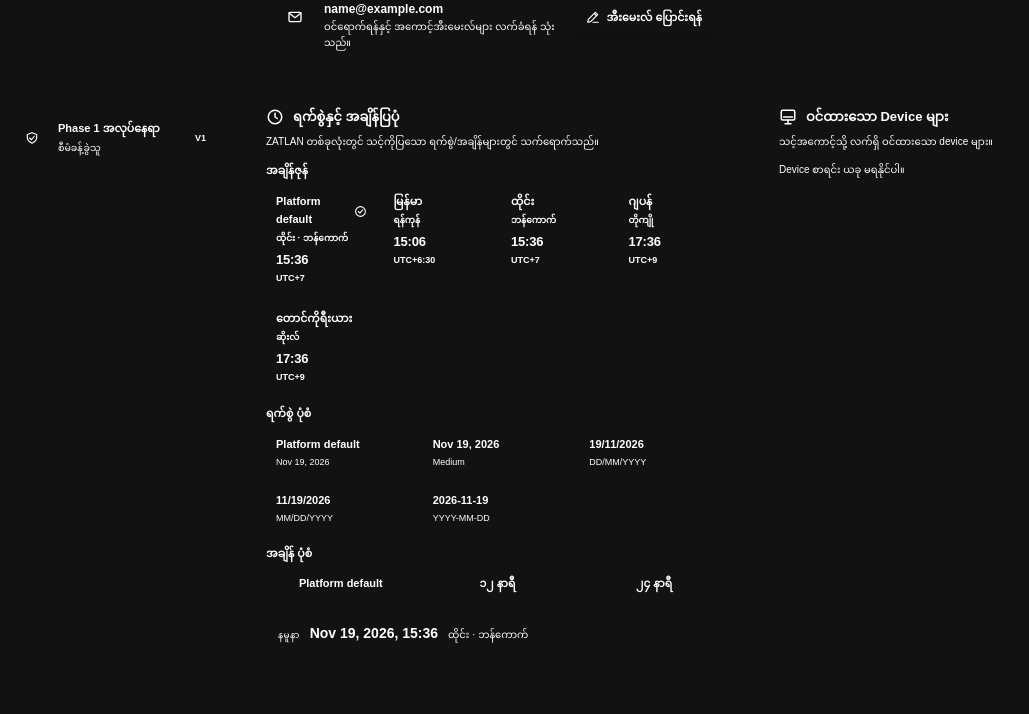
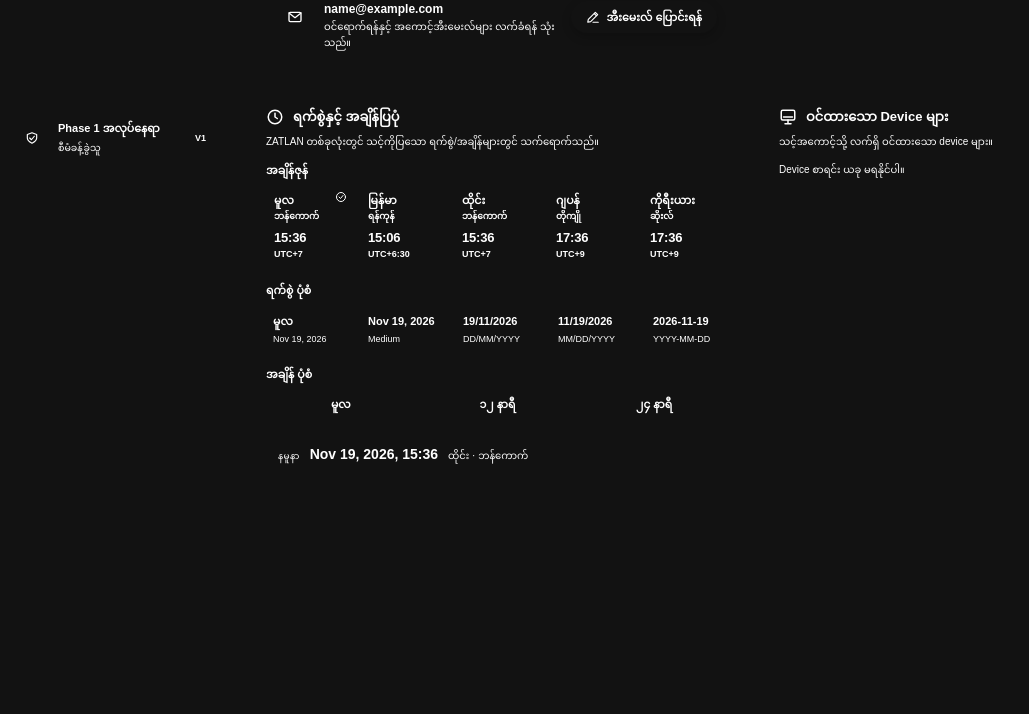
Before and after one commit to linnkhantpaing/ai_media, a Laravel app: page /settings/preferences in a window 1280 px wide. Shown: the part 628-1342 px from the top of the page, without its empty margins (0-1029 px from the left). After the commit the page ends 1092 px from the top, so only its background shows below. Run offline with Laravel 12, Linux system fonts and the light colour scheme; the visitor is signed in with stand-in values (Sample User, id 1); data comes from the database, SQL or seed files in the repository; data that the repository does not hold is empty; style sheets or scripts are compiled from the project's sources; some libraries are stand-ins or nearby versions.

Commit message:
Keep time zone and date format cards compact and equal height
Pin the selected check to the corner, keep labels on one line, keep the
time and UTC offset on fixed lines, and show all choices on one row that
swipes on narrow screens.

Co-Authored-By: Claude Opus 5.5 <noreply@anthropic.com>

```diff
--- a/resources/css/preferences.css
+++ b/resources/css/preferences.css
@@ -405,14 +405,23 @@
 }
 
 /* Time zone choices: platform default + Myanmar, Thailand, Japan, Korea */
-.pref-zone-grid{display:grid;grid-template-columns:repeat(auto-fill,minmax(96px,1fr));gap:7px}
-.pref-zone-grid button{display:flex;flex-direction:column;align-items:stretch;gap:2px;padding:9px 10px;border:0;border-radius:10px;background:color-mix(in srgb,var(--surface) 70%,transparent);color:var(--text);text-align:start;cursor:pointer;box-shadow:var(--pref-raise-sm);transition:background .15s,box-shadow .15s}
+.pref-zone-grid{display:grid;grid-template-columns:repeat(auto-fill,minmax(104px,1fr));gap:7px}
+.pref-zone-grid button{position:relative;display:grid;grid-template-rows:auto auto auto;align-content:start;gap:1px;min-width:0;padding:8px 10px 9px;border:0;border-radius:10px;background:color-mix(in srgb,var(--surface) 70%,transparent);color:var(--text);text-align:start;cursor:pointer;box-shadow:var(--pref-raise-sm);transition:background .15s,box-shadow .15s}
 .pref-zone-grid button:hover:not(.selected){background:color-mix(in srgb,var(--primary) 10%,var(--surface))}
 .pref-zone-grid button.selected{box-shadow:0 0 0 1.5px var(--primary),0 6px 14px color-mix(in srgb,var(--primary) 22%,transparent);background:color-mix(in srgb,var(--primary) 12%,var(--surface))}
-.pref-zone-head{display:flex;align-items:center;justify-content:space-between;gap:6px}
-.pref-zone-head strong{font-size:11px;font-weight:700}
-.pref-zone-head svg{width:13px;height:13px;color:var(--primary)}
-.pref-zone-grid small{color:var(--text-muted);font-size:9px}
-.pref-zone-time{display:flex;flex-direction:column;gap:0;margin-top:3px}
-.pref-zone-time b{font-size:13px;font-weight:800;letter-spacing:-.2px}
-.pref-zone-time em{font-style:normal;color:var(--text-secondary);font-size:9px}
+.pref-zone-head{display:block;min-width:0;padding-right:14px}
+.pref-zone-head strong,.pref-zone-grid small{display:block;white-space:nowrap;overflow:hidden;text-overflow:ellipsis}
+.pref-zone-head strong{font-size:11px;font-weight:700;line-height:1.5}
+.pref-zone-head svg{position:absolute;top:8px;right:8px;width:12px;height:12px;color:var(--primary)}
+.pref-zone-grid small{color:var(--text-muted);font-size:9px;line-height:1.5}
+.pref-zone-time{display:flex;flex-direction:column;margin-top:5px;min-width:0}
+.pref-zone-time b{font-size:13px;font-weight:800;letter-spacing:-.2px;line-height:1.35;white-space:nowrap}
+.pref-zone-time em{font-style:normal;color:var(--text-secondary);font-size:9px;white-space:nowrap}
+.pref-format-grid button strong,.pref-format-grid button small{display:block;max-width:100%;white-space:nowrap;overflow:hidden;text-overflow:ellipsis}
+/* Zone and date-format choices stay on one row; narrow screens swipe instead of leaving an orphan card. */
+.pref-zone-grid,.pref-format-grid{grid-template-columns:none;grid-auto-flow:column;grid-auto-columns:minmax(84px,1fr);overflow-x:auto;scroll-snap-type:x proximity;scrollbar-width:none;padding:3px;margin:-3px}
+.pref-zone-grid::-webkit-scrollbar,.pref-format-grid::-webkit-scrollbar{display:none}
+.pref-zone-grid>button,.pref-format-grid>button{scroll-snap-align:start}
+.pref-format-grid{grid-auto-columns:minmax(88px,1fr)}
+.pref-zone-grid button{padding:8px 8px 9px}
+.pref-zone-head svg{top:7px;right:6px}
--- a/resources/js/components/preferences-account.tsx
+++ b/resources/js/components/preferences-account.tsx
@@ -200,11 +200,11 @@ function DisplayCard({data,display,onDisplay,errors,t}:{data:PreferencesData;dis
   <p className="pref-card-intro">{t('displayHint')}</p>
   <div className="pref-text-field"><span>{t('timezone')}</span><ZoneChoices value={display.timezone} platform={platform.timezone} zones={data.profile.timezones} now={now} onChange={timezone=>onDisplay({...display,timezone})} t={t}/>{errors['profile.display.timezone']?.map((message,index)=><small key={index} className="pref-error">{message}</small>)}</div>
   <div className="pref-text-field"><span>{t('dateFormat')}</span><div className="pref-format-grid" role="radiogroup" aria-label={t('dateFormat')}>
-   <button type="button" role="radio" aria-checked={display.date_format===null} className={display.date_format===null?'selected':''} onClick={()=>onDisplay({...display,date_format:null})}><strong>{t('platformDefault')}</strong><small>{example(platform.date_format)}</small></button>
+   <button type="button" role="radio" aria-checked={display.date_format===null} className={display.date_format===null?'selected':''} onClick={()=>onDisplay({...display,date_format:null})} title={t('platformDefault')}><strong>{t('defaultShort')}</strong><small>{example(platform.date_format)}</small></button>
    {dateFormats.map(format=><button key={format} type="button" role="radio" aria-checked={display.date_format===format} className={display.date_format===format?'selected':''} onClick={()=>onDisplay({...display,date_format:format})}><strong>{example(format)}</strong><small>{format==='medium'?'Medium':format==='dmy'?'DD/MM/YYYY':format==='mdy'?'MM/DD/YYYY':'YYYY-MM-DD'}</small></button>)}
   </div></div>
   <div className="pref-text-field"><span>{t('timeFormat')}</span><div className="pref-segment" role="radiogroup" aria-label={t('timeFormat')}>
-   {([null,'12','24'] as const).map(format=><button key={String(format)} type="button" role="radio" aria-checked={display.time_format===format} className={display.time_format===format?'selected':''} onClick={()=>onDisplay({...display,time_format:format})}>{format===null?t('platformDefault'):format==='12'?t('hour12'):t('hour24')}</button>)}
+   {([null,'12','24'] as const).map(format=><button key={String(format)} type="button" role="radio" aria-checked={display.time_format===format} className={display.time_format===format?'selected':''} onClick={()=>onDisplay({...display,time_format:format})}>{format===null?t('defaultShort'):format==='12'?t('hour12'):t('hour24')}</button>)}
   </div></div>
   <div className="pref-preview"><small>{t('preview')}</small><strong>{formatPlatformDate(now,locale,effective,true)}</strong><span>{zoneName(effective.timezone,t)}</span></div>
  </section>;
@@ -221,8 +221,8 @@ function ZoneChoices({value,platform,zones,now,onChange,t}:{value:string|null;pl
  const choices:(string|null)[]=[null,...zones];
  return <div className="pref-zone-grid" role="radiogroup" aria-label={t('timezone')}>{choices.map(zone=>{const target=zone??platform;const selected=value===zone;
   return <button key={String(zone)} type="button" role="radio" aria-checked={selected} className={selected?'selected':''} onClick={()=>onChange(zone)}>
-   <span className="pref-zone-head"><strong>{zone?t(zoneWords[zone]?.[0]??'timezone'):t('platformDefault')}</strong>{selected&&<StudioIcon name="check"/>}</span>
-   <small>{zone?t(zoneWords[zone]?.[1]??'timezone'):zoneName(platform,t)}</small>
+   <span className="pref-zone-head"><strong title={zone?undefined:t('platformDefault')}>{zone?t(zoneWords[zone]?.[0]??'timezone'):t('defaultShort')}</strong>{selected&&<StudioIcon name="check"/>}</span>
+   <small title={zoneName(target,t)}>{zoneWords[target]?t(zoneWords[target][1]):target.split('/').pop()?.replace(/_/g,' ')}</small>
    <span className="pref-zone-time"><b>{zoneClock(target,now,language,hour12)}</b><em>{zoneOffset(target,now)}</em></span>
   </button>;})}</div>;
 }
--- a/resources/js/lib/preferences-i18n.ts
+++ b/resources/js/lib/preferences-i18n.ts
@@ -253,8 +253,9 @@ const words={
  cityBangkok:["Bangkok","ဘန်ကောက်","กรุงเทพฯ"],
  zoneJapan:["Japan","ဂျပန်","ญี่ปุ่น"],
  cityTokyo:["Tokyo","တိုကျို","โตเกียว"],
- zoneKorea:["South Korea","တောင်ကိုရီးယား","เกาหลีใต้"],
+ zoneKorea:["Korea","ကိုရီးယား","เกาหลีใต้"],
  citySeoul:["Seoul","ဆိုးလ်","โซล"],
+ defaultShort:["Default","မူလ","ค่าเริ่มต้น"],
 } as const;
 export type PreferenceWord=keyof typeof words;
 
```
